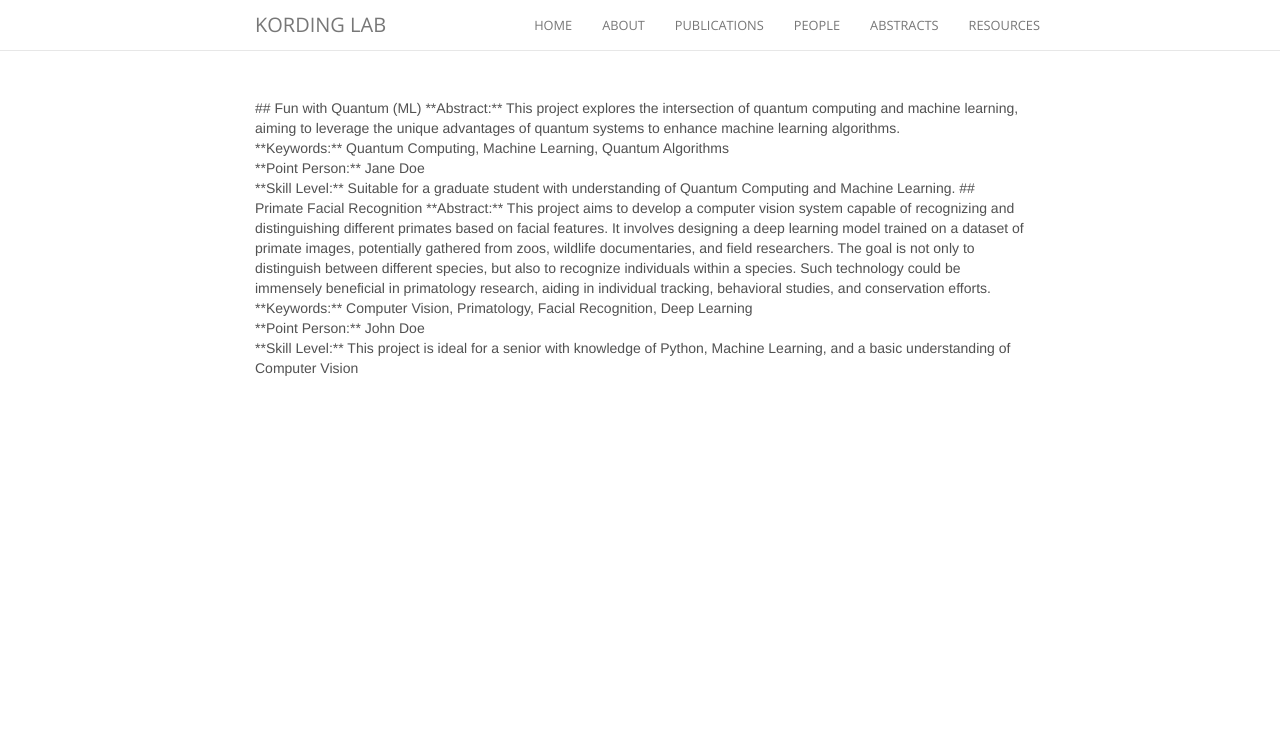
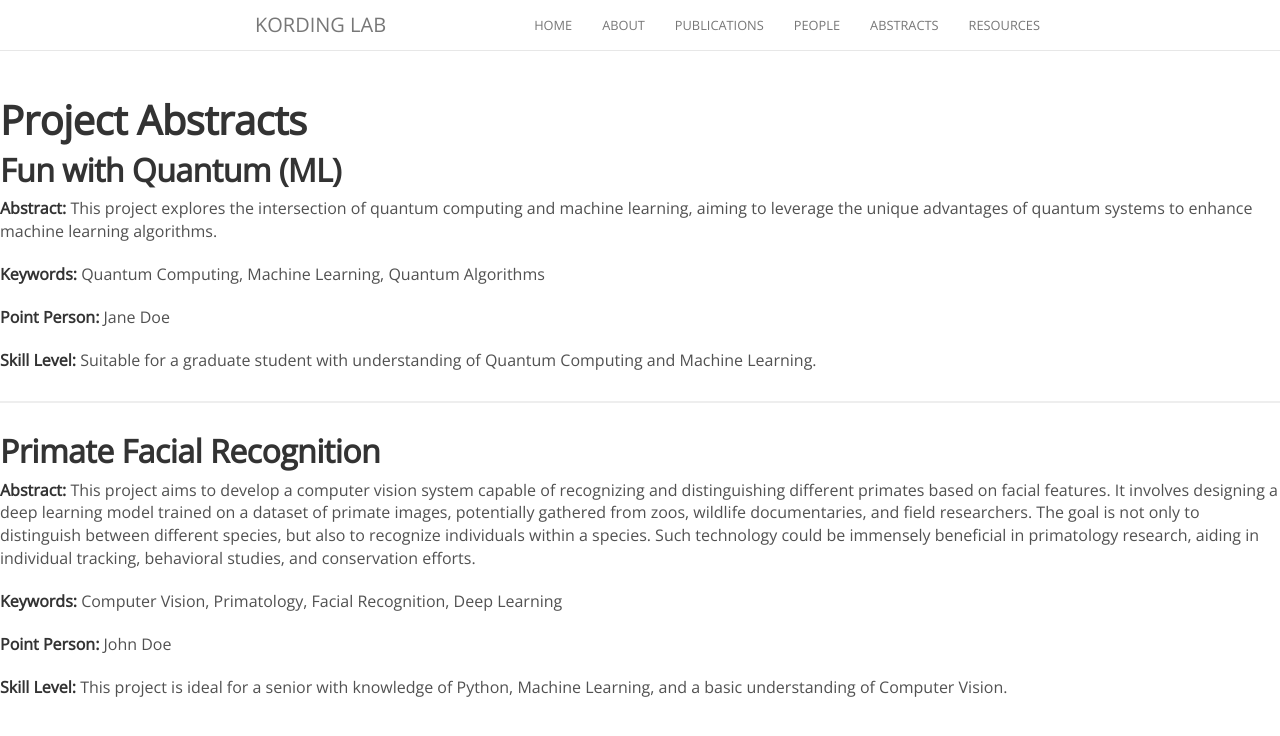
Before and after one commit to KordingLab/KordingLab.github.io, a Jekyll site: the page built from abstracts.md, in a window 1280 px wide. Shown: the top 736 px of the page. Built offline with Jekyll 4.4.1, drawn with Linux system fonts in a browser that asks for light colours; nearby versions of some CDN libraries; our own code applies the rules of GitHub Pages for plain Markdown files; comment, search, counter and statistics services are not loaded.

Commit message:
Update abstracts.md

```diff
--- a/abstracts.md
+++ b/abstracts.md
@@ -1,32 +1,28 @@
-<!-- PROJECTS LIST -->
-<div class="project-list">
+---
+layout: default
+title: Project Abstracts
+---
+
+# Project Abstracts
 
 ## Fun with Quantum (ML)
 
 **Abstract:** This project explores the intersection of quantum computing and machine learning, aiming to leverage the unique advantages of quantum systems to enhance machine learning algorithms.
 
-<div class="keywords">
 **Keywords:** Quantum Computing, Machine Learning, Quantum Algorithms
-</div>
 
-<div class="pointperson">
 **Point Person:** Jane Doe
-</div>
 
 **Skill Level:** Suitable for a graduate student with understanding of Quantum Computing and Machine Learning.
+
+---
 
 ## Primate Facial Recognition
 
 **Abstract:** This project aims to develop a computer vision system capable of recognizing and distinguishing different primates based on facial features. It involves designing a deep learning model trained on a dataset of primate images, potentially gathered from zoos, wildlife documentaries, and field researchers. The goal is not only to distinguish between different species, but also to recognize individuals within a species. Such technology could be immensely beneficial in primatology research, aiding in individual tracking, behavioral studies, and conservation efforts.
 
-<div class="keywords">
 **Keywords:** Computer Vision, Primatology, Facial Recognition, Deep Learning
-</div>
 
-<div class="pointperson">
 **Point Person:** John Doe
-</div>
 
-**Skill Level:** This project is ideal for a senior with knowledge of Python, Machine Learning, and a basic understanding of Computer Vision
-
-</div>
+**Skill Level:** This project is ideal for a senior with knowledge of Python, Machine Learning, and a basic understanding of Computer Vision.
```
